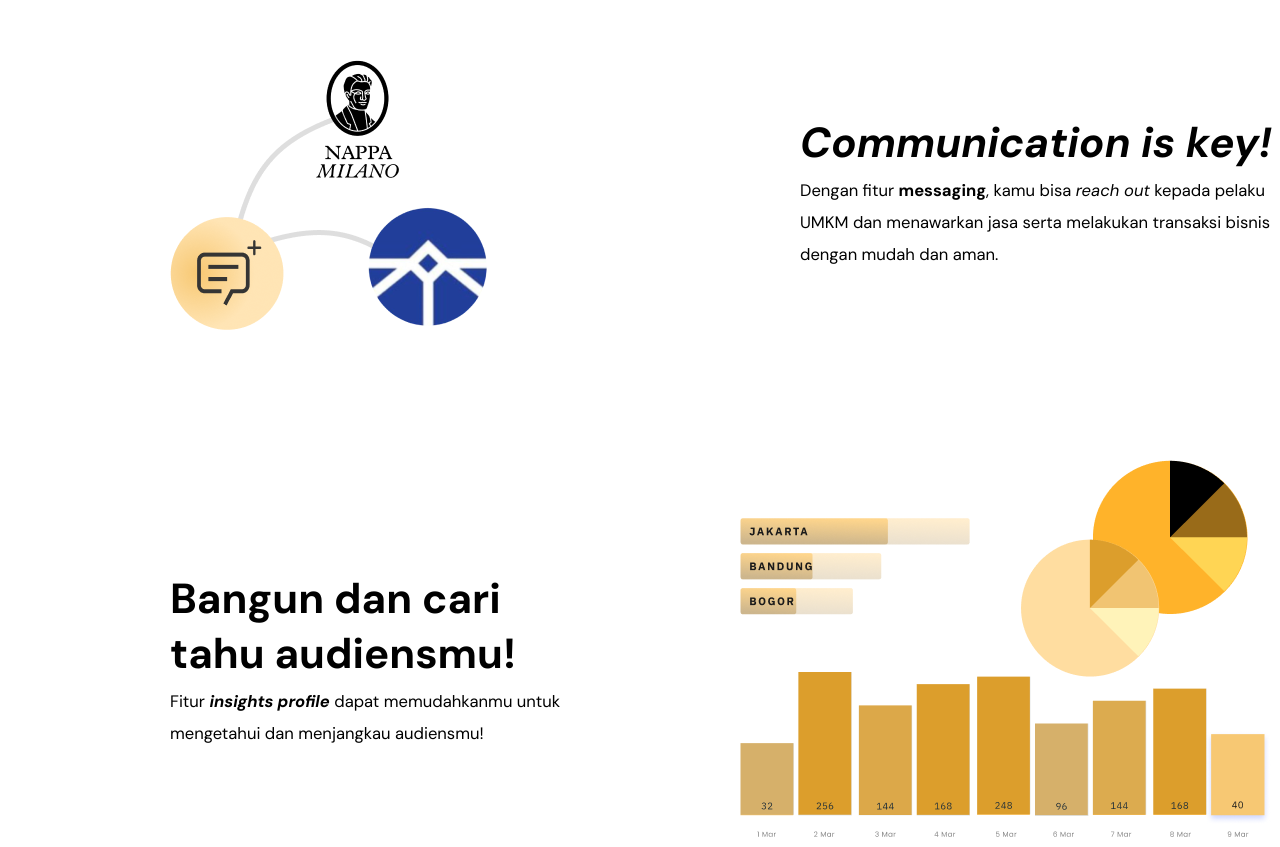
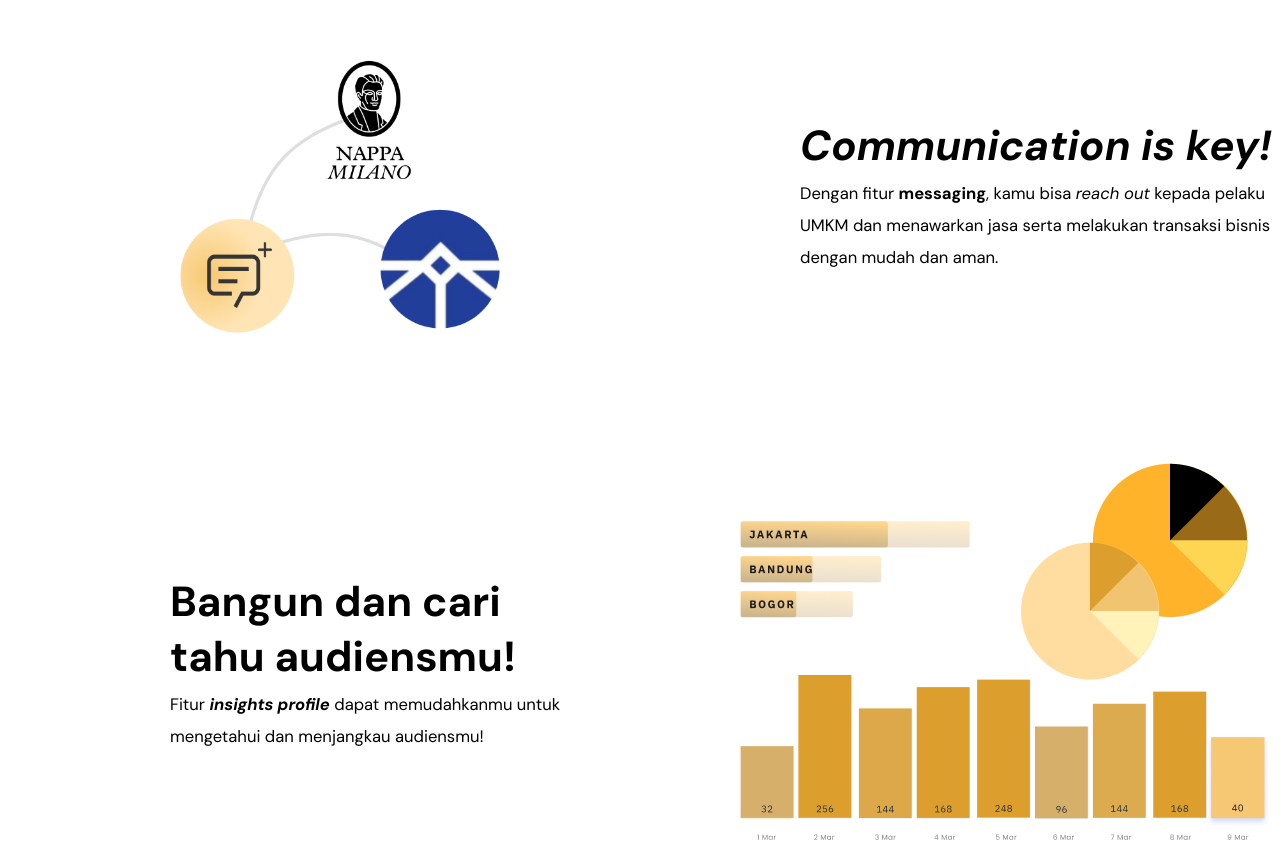
Before and after one commit to gnlehc/HCI-Lapak-Kita, a plain HTML site: page View/landingpage.html in a window 1280 px wide. Shown: the part 2384-3231 px from the top of the page. Drawn offline with Linux system fonts and the light colour scheme.

Commit message:
[Revised: landing page hd]

```diff
--- a/View/landingpage.html
+++ b/View/landingpage.html
@@ -197,7 +197,7 @@
         <div class="communication-is-key-container">
             <div class="communication-is-key"></div>
                 <div class="communication-left">
-                    <img src="/assets/Homepage/communicationiskey.png" id="commiskey">
+                    <img src="/assets/napa milano.png" id="commiskey">
                 </div>
                 <div class="communication-right">
                     <div class="communication-top">
@@ -231,7 +231,7 @@
                     </div>
                 </div>
                 <div class="bangun-cari-right">
-                    <img src="/assets/Homepage/bangundancari.png" id="bangun-cari-pic">
+                    <img src="/assets/statistikbar.png" id="bangun-cari-pic">
                 </div>
             </div>
         </div>
@@ -239,7 +239,7 @@
         <div class="siap-membuat-container">
             <div class="siap-membuat-cv">
                 <div class="siap-membuat-left">
-                    <img src="/assets/Homepage/portfolio.png" id="siap-membuat-pic">
+                    <img src="/assets/portofoliofinal.png" id="siap-membuat-pic">
                 </div>
                 <div class="siap-membuat-right">
                     <div class="siap-membuat-top">
--- a/style/landingpage.css
+++ b/style/landingpage.css
@@ -508,7 +508,8 @@ body
 #commiskey
 {
     margin-top: 70px;
-    margin-left: 170px;
+    margin-left: 180px;
+    width: 25%;
 }
 .communication-right
 {
```
Also changed, not shown: assets/napa milano.png (added), assets/portofoliofinal.png (added), assets/statistikbar.png (added).
